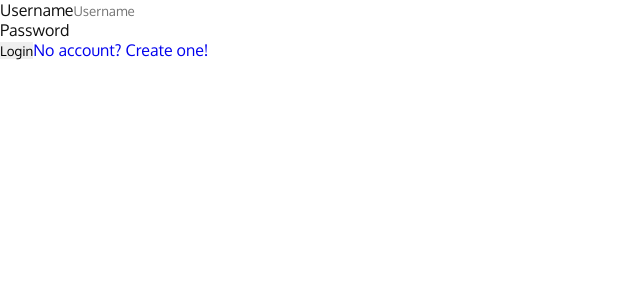
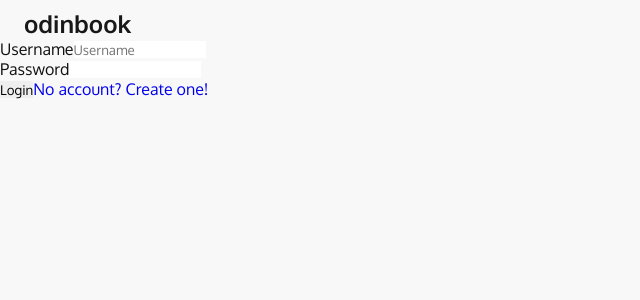
Before and after one commit to llfalcao/odinbook, a React (Create React App) app in the folder src/client/: page /odinbook/login in a window 1280 px wide. Shown: the top 300 px of the page, without its empty margins (0-640 px from the left). Built offline with nearby package versions, Linux system fonts and the light colour scheme.

Commit message:
Create 404 page

```diff
--- /dev/null
+++ b/src/client/src/components/Header.jsx
@@ -0,0 +1,13 @@
+import { Link } from 'react-router-dom';
+
+function Header() {
+  return (
+    <header className="header">
+      <Link to="/odinbook" className="header__brand">
+        odinbook
+      </Link>
+    </header>
+  );
+}
+
+export default Header;
--- a/src/client/src/index.js
+++ b/src/client/src/index.js
@@ -8,6 +8,7 @@ import {
 } from 'react-router-dom';
 import './styles/main.css';
 import App from './App';
+import NotFound from './views/NotFound';
 import LandingPage from './views/LandingPage';
 import Login from './views/Login';
 
@@ -20,6 +21,7 @@ render(
           <Route index element={<LandingPage />} />
         </Route>
         <Route path="/odinbook/login" element={<Login />} />
+        <Route path="*" element={<NotFound />} />
       </Routes>
     </BrowserRouter>
   </React.StrictMode>,
--- a/src/client/src/styles/base.css
+++ b/src/client/src/styles/base.css
@@ -3,8 +3,23 @@
   padding: 0;
 }
 
+@media (prefers-color-scheme: dark) {
+  :root {
+    color: #eee;
+    --main-bg-color: #101112;
+  }
+}
+
+@media (prefers-color-scheme: light) {
+  :root {
+    color: #111;
+    --main-bg-color: #f8f8f8;
+  }
+}
+
 body {
   margin: 0;
+  background: var(--main-bg-color);
   font-family: 'Oxygen', sans-serif;
   -webkit-font-smoothing: antialiased;
   -moz-osx-font-smoothing: grayscale;
--- a/src/client/src/styles/main.css
+++ b/src/client/src/styles/main.css
@@ -1,16 +1,4 @@
 @import url('./base.css');
-
-@media (prefers-color-scheme: dark) {
-  :root {
-    color: #eee;
-  }
-}
-
-@media (prefers-color-scheme: light) {
-  :root {
-    color: #111;
-  }
-}
 
 .landing {
   height: 100vh;
@@ -26,11 +14,11 @@
   }
 }
 
-.landing__header {
+.header {
   padding: 0.5rem 1.5rem 0;
 }
 
-.landing__brand {
+.header__brand {
   color: #181818;
   font-weight: bold;
   font-size: 24px;
@@ -55,3 +43,11 @@
   border-radius: 4px;
   box-shadow: 0 1px 0 rgba(0, 0, 0, 0.25);
 }
+
+.not-found .header__brand {
+  color: #ddd;
+}
+
+.not-found h1 {
+  margin: 1rem 1.5rem;
+}
--- a/src/client/src/views/LandingPage.jsx
+++ b/src/client/src/views/LandingPage.jsx
@@ -1,13 +1,10 @@
 import { Link } from 'react-router-dom';
+import Header from '../components/Header';
 
 function LandingPage() {
   return (
     <div className="landing">
-      <header className="landing__header">
-        <Link to="/odinbook" className="landing__brand">
-          odinbook
-        </Link>
-      </header>
+      <Header />
       <main className="landing__main">
         <h1 className="landing__headline">
           Connect with friends and the world around you on Odinbook.
--- a/src/client/src/views/Login.jsx
+++ b/src/client/src/views/Login.jsx
@@ -1,8 +1,10 @@
 import { Link } from 'react-router-dom';
+import Header from '../components/Header';
 
 function Login() {
   return (
     <div>
+      <Header />
       <form>
         <div>
           <label htmlFor="username">Username</label>
--- /dev/null
+++ b/src/client/src/views/NotFound.jsx
@@ -0,0 +1,12 @@
+import Header from '../components/Header';
+
+function NotFound() {
+  return (
+    <div className="not-found">
+      <Header />
+      <h1>Sorry, we couldn't find the content you're looking for.</h1>
+    </div>
+  );
+}
+
+export default NotFound;
```
